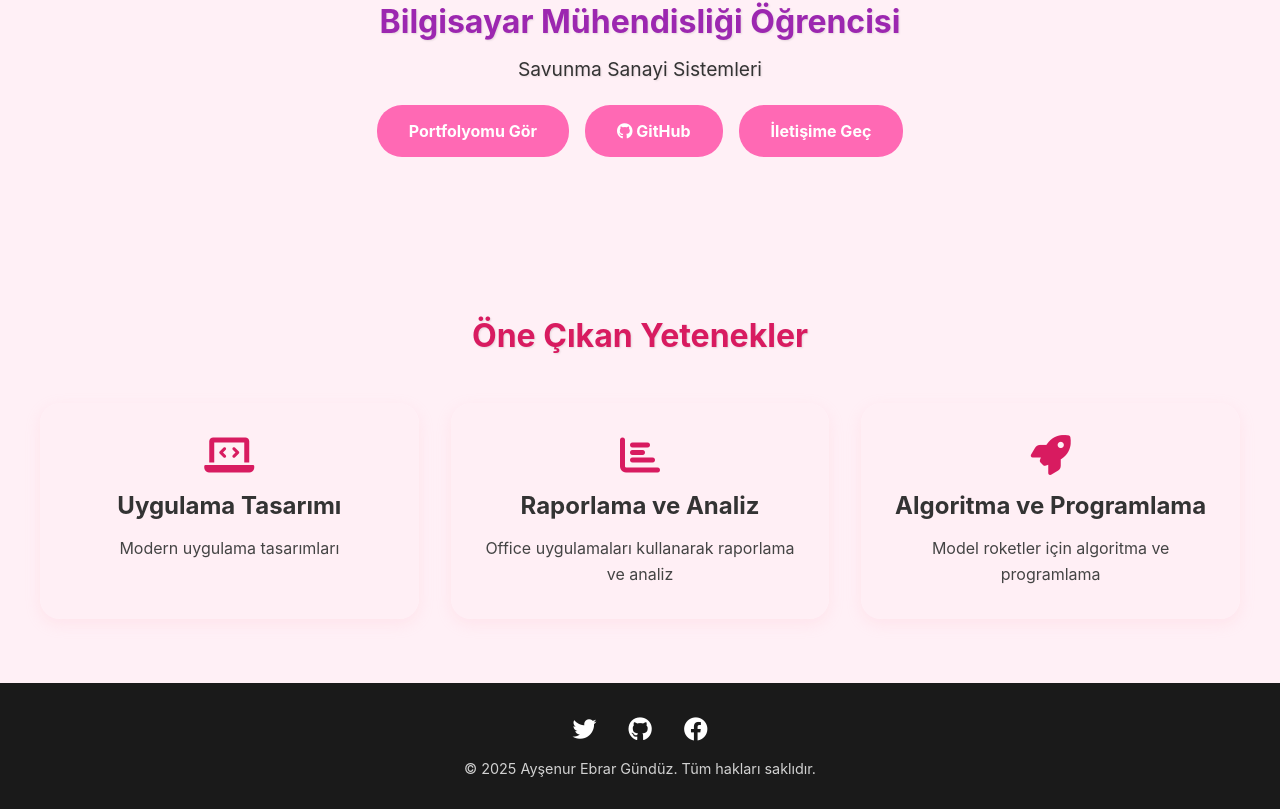
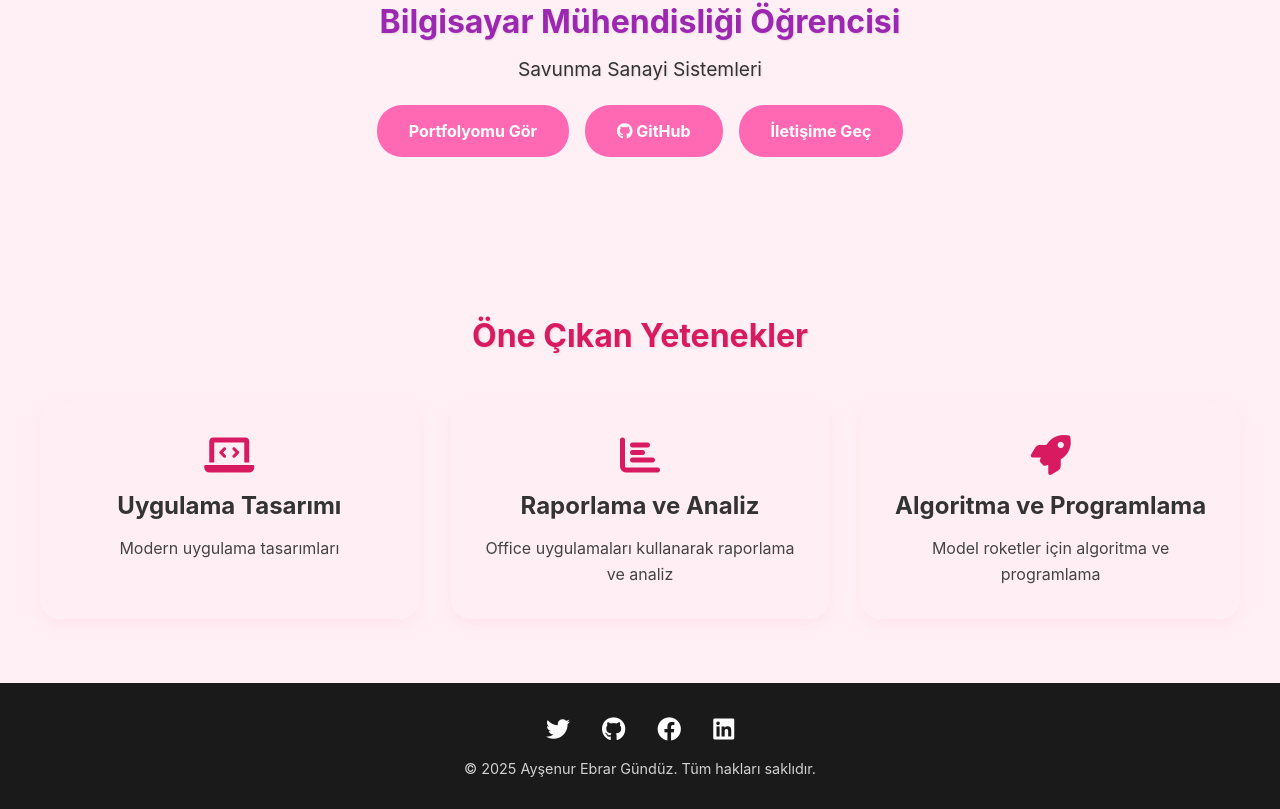
Before and after one commit to AysenurGunduz/Portfolyo, a React (Create React App) app: page / in a window 1280 px wide. Shown: the part 548-1357 px from the top of the page. Built offline with nearby package versions, Linux system fonts and the light colour scheme.

Commit message:
footer linkedin eklendi

```diff
--- a/src/components/Footer.js
+++ b/src/components/Footer.js
@@ -14,6 +14,9 @@ function Footer() {
         <a href="https://www.facebook.com/?locale=tr_TR" target="_blank" rel="noopener noreferrer">
           <i className="fab fa-facebook"></i>
         </a>
+        <a href="https://www.linkedin.com/in/ayşenur-gündüz" target="_blank" rel="noopener noreferrer">
+          <i className="fab fa-linkedin"></i>
+        </a>
       </div>
       <div className="footer-text">
         <p>&copy; 2025 Ayşenur Ebrar Gündüz. Tüm hakları saklıdır.</p>
```
